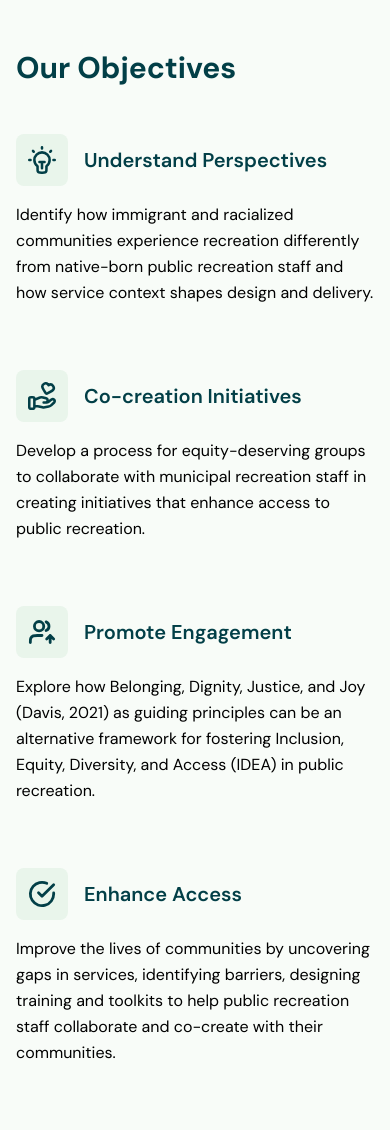
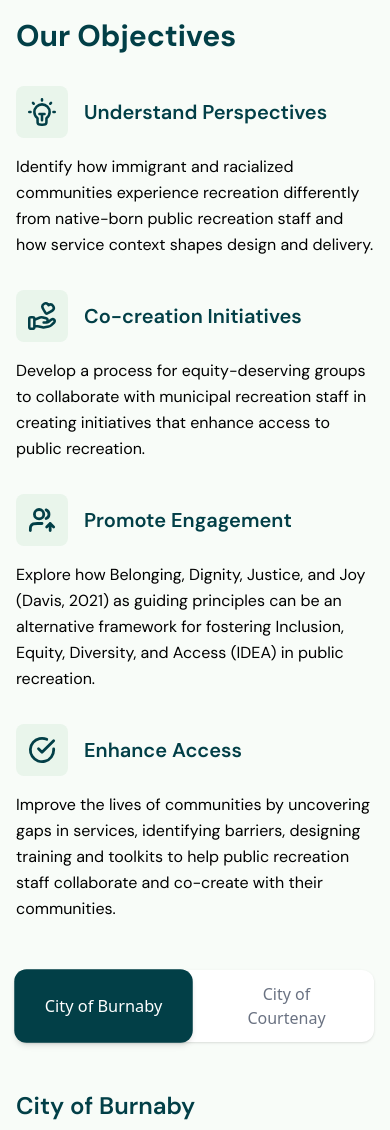
Before and after one commit to langararec/IDEAS-website, a React (Vite) app in the folder frontend/: page /project in a window 390 px wide. Shown: the part 438-1568 px from the top of the page. Built offline with nearby package versions, Linux system fonts and the light colour scheme.

Commit message:
reduced padding

```diff
--- a/frontend/src/pages/Project/Objectives.tsx
+++ b/frontend/src/pages/Project/Objectives.tsx
@@ -82,7 +82,7 @@ export const objectivesData: Objective[] = [
 
 const Objectives: React.FC = () => {
     return (
-        <div className="py-16 px-4">
+        <div className="py-8 px-4">
             <div className="max-w-7xl mx-auto">
                 <h2 className="text-3xl md:text-4xl font-bold text-primary mb-4 font-dm-sans">
                     Our Objectives
@@ -92,7 +92,7 @@ const Objectives: React.FC = () => {
                     {objectivesData.map((objective: Objective) => {
                         const IconComponent = objective.icon;
                         return (
-                            <div key={objective.id} className="py-8">
+                            <div key={objective.id} className="py-4 lg:py-8">
                                 <div className="flex items-center gap-4 mb-4">
                                     <div className={`text-${objective.colorClass} bg-base-200 p-3 rounded-lg flex-shrink-0 [&>svg]:size-7`}>
                                         <IconComponent />
```
